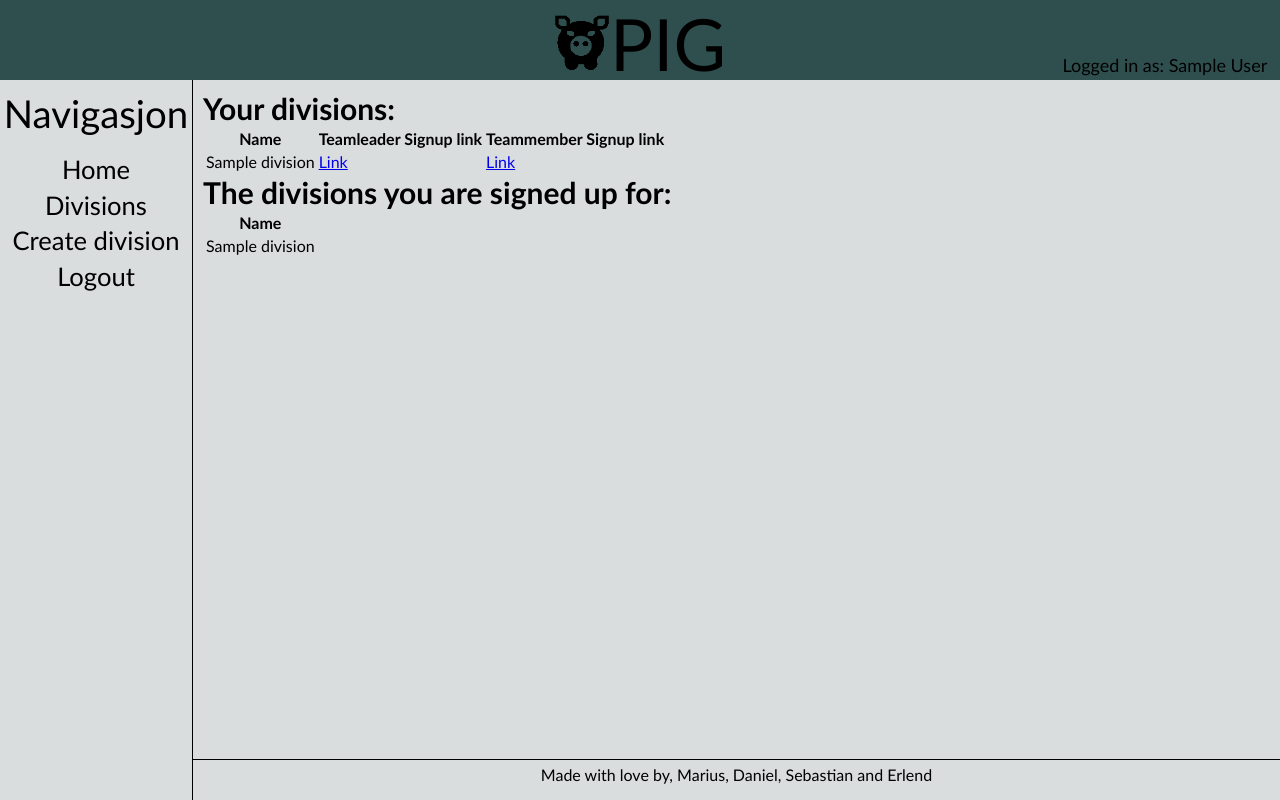
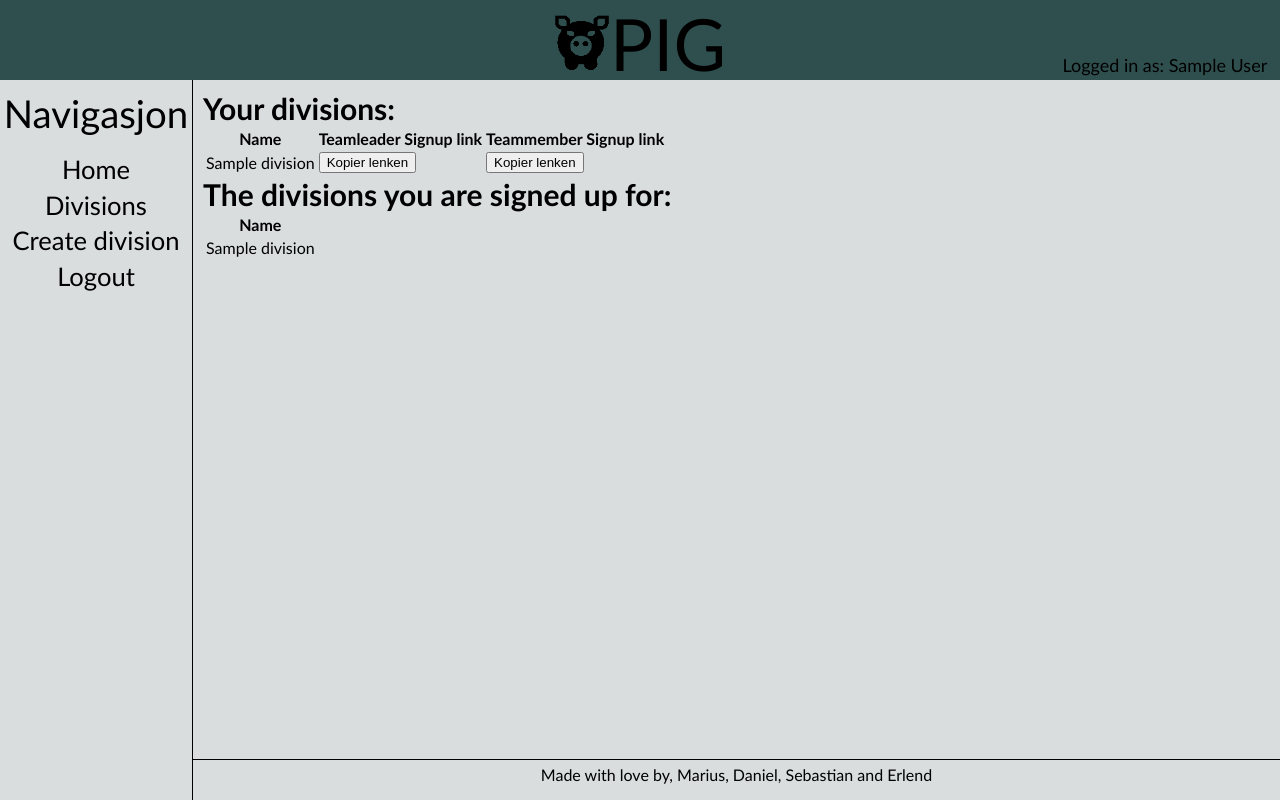
Before and after one commit to mariusaarsnes/PIG, a Flask app: page /show_divisions in a window 1280 px wide. Run offline with Flask 2, Linux system fonts and the light colour scheme; a user stored in the database is signed in; tables that the repository leaves empty hold one stand-in row (values such as "Sample post").

Commit message:
La til muligheten for å kopiere lenke ved å trykke på den. Gjorde også lenkene kortere.

```diff
--- a/pig/scripts/get_divisions.py
+++ b/pig/scripts/get_divisions.py
@@ -11,6 +11,6 @@ class get_divisions:
         divisions_created = self.database.get_session().query(self.User).filter(self.User.id ==current_user.id).first().divisions_created
         ta_links, student_links  = [], []
         for division in divisions_created:
-            ta_links.append("../apply_group?values=" + e.encode(key, "Name:"+division.name+",DivisionID:" + str(division.id) + ",Type:1"))
-            student_links.append("../apply_group?values=" + e.encode(key, "Name:"+division.name+",DivisionID:" + str(division.id) + ",Type:0"))
+            ta_links.append("apply_group?values=" + e.encode(key, division.name+"," + str(division.id) + ",1"))
+            student_links.append("apply_group?values=" + e.encode(key, division.name+"," + str(division.id) + ",0"))
         return divisions_participating, divisions_created, ta_links, student_links
--- /dev/null
+++ b/pig/static/js/clipboard_copy.js
@@ -0,0 +1,12 @@
+
+
+function copyToClipboard(link) {
+
+    var aux = document.createElement("input");
+    aux.setAttribute("value", location.origin + "/" + link);
+    document.body.appendChild(aux);
+    aux.select();
+
+    document.execCommand("copy");
+    document.body.removeChild(aux);
+}
--- a/pig/templates/show_divisions.html
+++ b/pig/templates/show_divisions.html
@@ -17,8 +17,8 @@ PURPOSE: Provide a page where users can view all the divisions they are signed u
             {%  for division in divisions_created %}
                 <tr>
                     <td>{{ division.name }}</td>
-                    <td><a href="{{ ta_links[loop.index0] }}">Link</a></td>
-                    <td><a href="{{ student_links[loop.index0] }}">Link</a></td>
+                    <td><button onclick="copyToClipboard('{{ ta_links[loop.index0] }}')">Kopier lenken</button></td>
+                    <td><button onclick="copyToClipboard('{{ student_links[loop.index0] }}')">Kopier lenken</button></td>
                 </tr>
             {% endfor %}
         </table>
@@ -38,3 +38,6 @@ PURPOSE: Provide a page where users can view all the divisions they are signed u
 
     </div>
 {% endblock %}
+{% block bottom %}
+    <script src="{{ url_for('static', filename='js/clipboard_copy.js') }}"></script>
+{% endblock %}
--- a/pig/views.py
+++ b/pig/views.py
@@ -45,8 +45,6 @@ def apply_group():
     if not arg is None:
         values = encryption.decode(pig_key, arg)
         variables = values.split(",")
-        for i in range(0, len(variables)):
-            variables[i] = variables[i].split(":")[1]
         if int(variables[2]) == 1:
             return render_template("apply_group.html", user=current_user, message="Successfully registered you as a TA for the division: " + variables[0])
     return render_template("apply_group.html", user=current_user, message=None)
```
